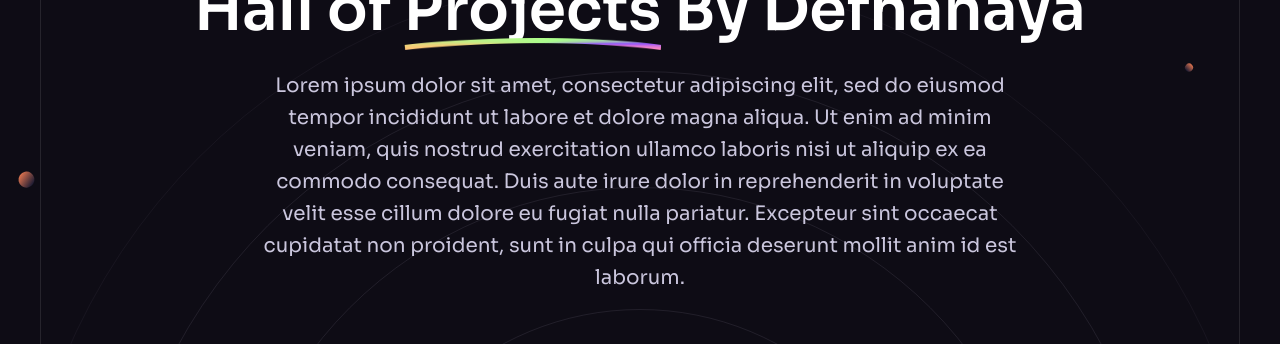
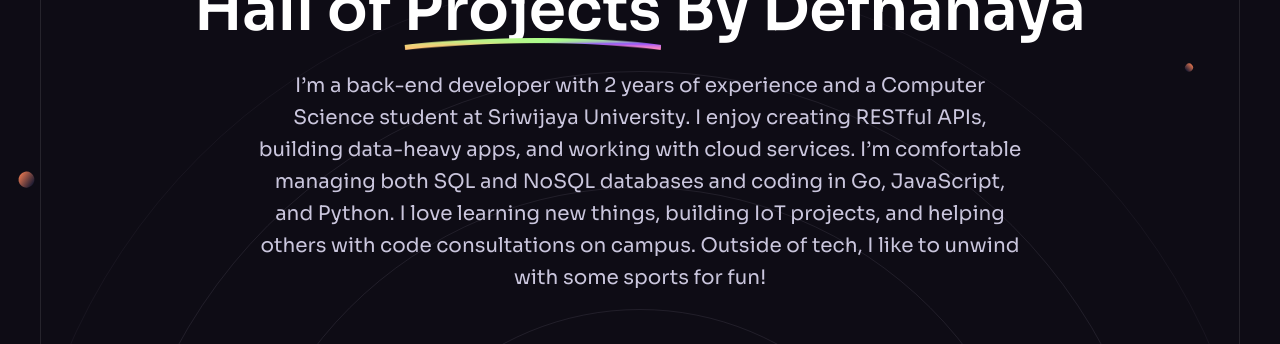
Before and after one commit to wreckitral/defha, a React (Vite) app: page /#/ in a window 1280 px wide. Shown: the part 218-562 px from the top of the page. Built offline with nearby package versions, Linux system fonts and the light colour scheme.

Commit message:
feat: add the hero text

```diff
--- a/src/components/Hero.jsx
+++ b/src/components/Hero.jsx
@@ -30,11 +30,11 @@ const Hero = () => {
                         </span> By Defhanaya
                     </h1>
                     <p className="body-1 max-w-3xl mx-auto mb-[6rem] text-n-2 lg:mb-[8rem] xl:mb-[7rem]">
-                        Lorem ipsum dolor sit amet, consectetur adipiscing elit,
-                        sed do eiusmod tempor incididunt ut labore et dolore magna aliqua.
-                        Ut enim ad minim veniam, quis nostrud exercitation ullamco laboris nisi ut aliquip ex ea commodo consequat.
-                        Duis aute irure dolor in reprehenderit in voluptate velit esse cillum dolore eu fugiat nulla pariatur.
-                        Excepteur sint occaecat cupidatat non proident, sunt in culpa qui officia deserunt mollit anim id est laborum.
+                        I’m a back-end developer with 2 years of experience and a Computer Science student at Sriwijaya University.
+                        I enjoy creating RESTful APIs, building data-heavy apps, and working with cloud services.
+                        I’m comfortable managing both SQL and NoSQL databases and coding in Go, JavaScript, and Python.
+                        I love learning new things, building IoT projects, and helping others with code consultations on campus.
+                        Outside of tech, I like to unwind with some sports for fun!
                     </p>
                     <Button href="/contacts" white>
                         Reach Me
```
